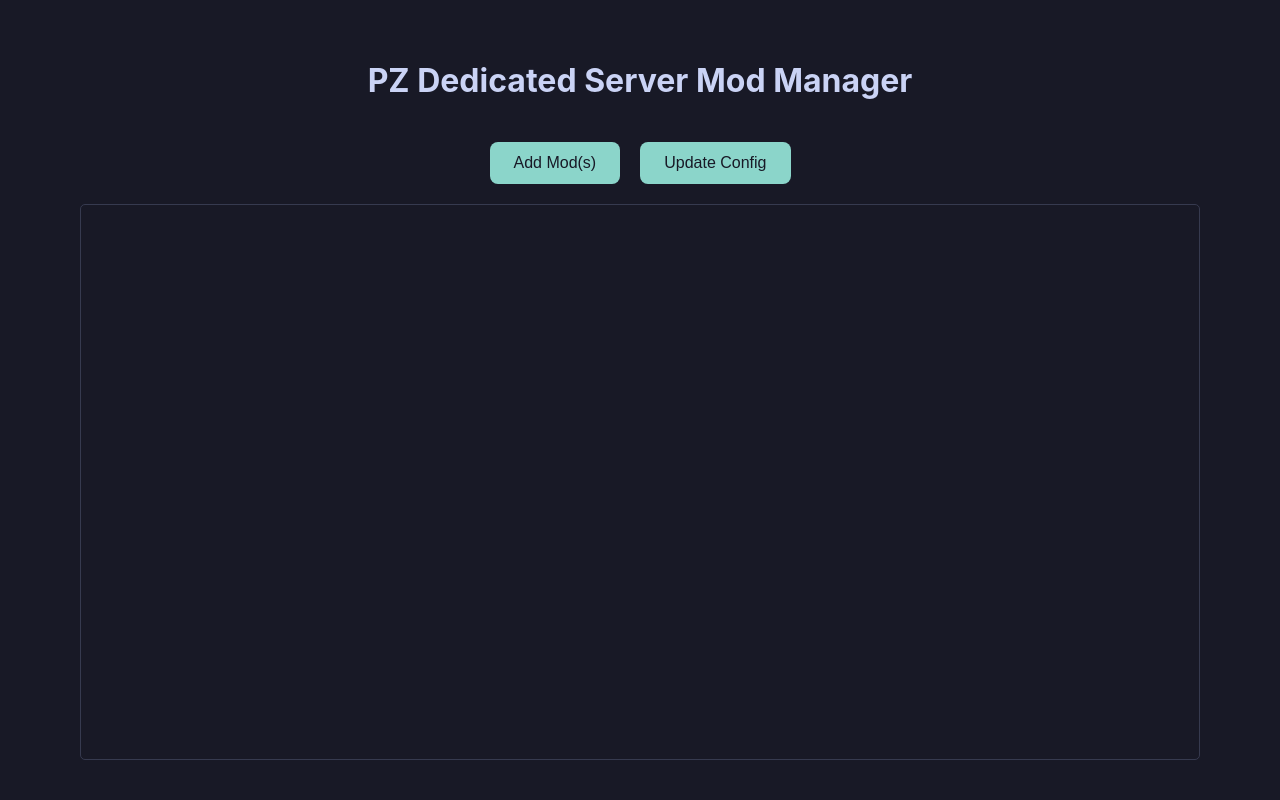
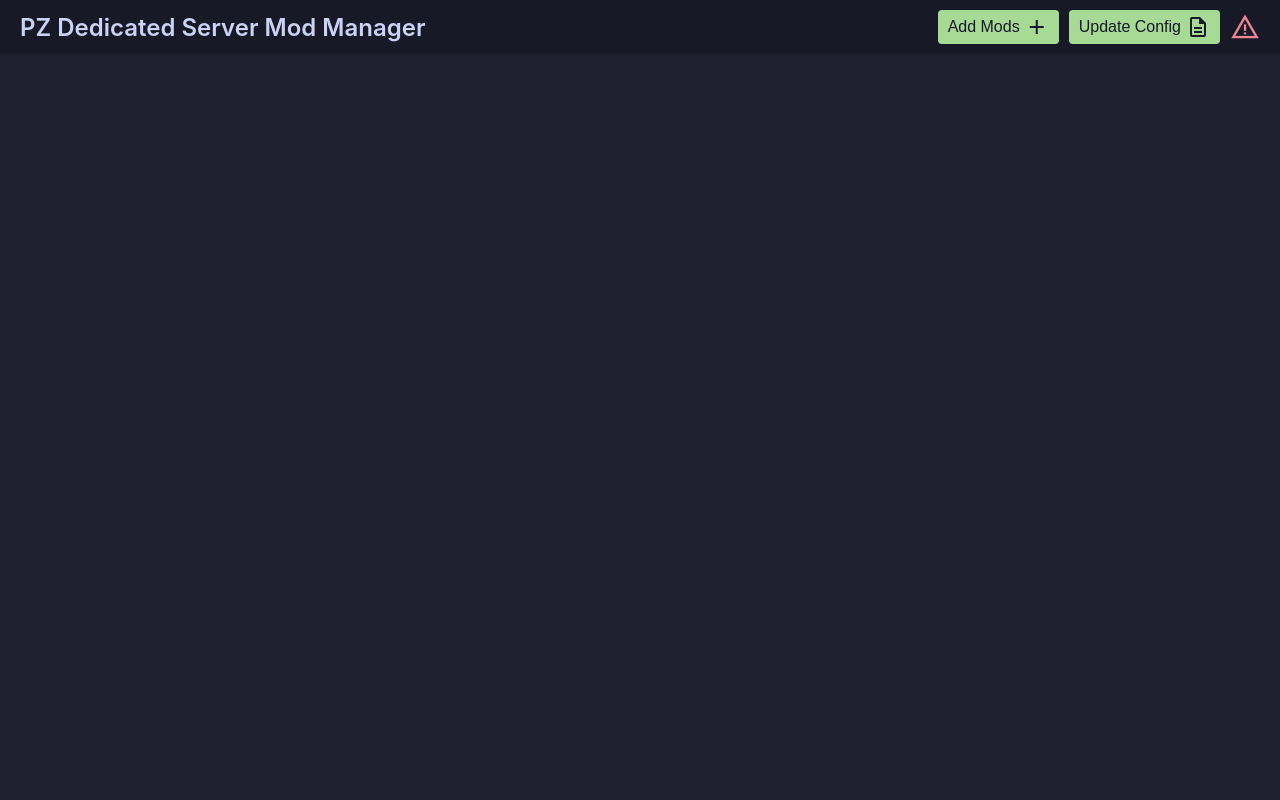
Before and after one commit to Grang404/Zomboid-Mod-Manager, a Flask app: page / in a window 1280 px wide. Run offline with Flask 3, Linux system fonts and the light colour scheme; data that the repository does not hold is empty.

Commit message:
lil cooked but big refacting in progress :D

```diff
--- a/app.py
+++ b/app.py
@@ -216,5 +216,5 @@ def get_mods_config():
 if __name__ == "__main__":
     os.makedirs("static", exist_ok=True)
     os.makedirs("templates", exist_ok=True)
-    print(app.url_map)
+    # print(app.url_map)
     app.run(debug=True)
--- a/static/css/styles.css
+++ b/static/css/styles.css
@@ -27,71 +27,75 @@
 	--ctp-macchiato-crust: #181926;
 }
 
-body {
-	font-family: -apple-system, BlinkMacSystemFont, "Segoe UI", Roboto, Helvetica, Arial, sans-serif;
-	max-width: 1200px;
-	margin: 0 auto;
-	padding: 20px;
-	background: var(--ctp-macchiato-crust);
-	color: var(--ctp-macchiato-text);
-	min-height: 100vh;
-	box-sizing: border-box;
-	overflow: hidden;
-}
-
-.container {
-	border-radius: 8px;
-	padding: 20px;
-	height: calc(100vh - 40px);
-	display: flex;
-	flex-direction: column;
+* {
+	margin: 0;
+	padding: 0;
 	box-sizing: border-box;
 }
 
-.header {
-	text-align: center;
-	margin-bottom: 20px;
+body {
+	font-family: -apple-system, BlinkMacSystemFont, "Segoe UI", Roboto, Helvetica, Arial, sans-serif;
+	background: var(--ctp-macchiato-mantle);
+	color: var(--ctp-macchiato-text);
 }
 
-.button-container {
+.navbar {
+	display: flex;
+	justify-content: space-between;
+	align-items: center;
+	background-color: var(--ctp-macchiato-crust);
+	color: var(--ctp-macchiato-text);
+	padding: 10px 20px;
+}
+
+.navbar h1 {
+	font-size: 1.5rem;
+	font-weight: 600;
+}
+
+.navbar-actions {
+	display: flex;
+	gap: 10px;
+}
+
+.navbar-actions button {
+	background: none;
+	background-color: var(--ctp-macchiato-green);
+	color: var(--ctp-macchiato-crust);
+	border: none;
+	cursor: pointer;
 	display: flex;
 	align-items: center;
-	justify-content: center;
-	gap: 20px;
-	margin-bottom: 20px;
+	gap: 5px;
+	font-size: 16px;
+	padding: 5px 10px;
+	border-radius: 4px;
+	transition: background-color 0.3s;
 }
 
-.styled-button {
+.navbar-actions button:hover {
 	background-color: var(--ctp-macchiato-teal);
-	color: var(--ctp-macchiato-crust);
-	border: none;
-	padding: 12px 24px;
-	border-radius: 8px;
-	cursor: pointer;
-	font-size: 1em;
-	transition: background-color 0.2s, transform 0.2s;
 }
 
-.styled-button:hover {
-	transform: scale(1.05);
+.navbar-actions .material-icons {
+	font-size: 24px;
 }
 
-.styled-button:active {
-	transform: scale(0.98);
-}
-
-.styled-button:focus {
-	outline: none;
-}
-
-#warning-icon {
+#warningIcon {
 	font-size: 30px;
 	cursor: pointer;
 	transition: transform 0.3s ease;
 	color: var(--ctp-macchiato-red);
+	display: flex !important;
+	align-items: center;
+	justify-content: center;
+	visibility: visible;
+	width: auto;
+	/* Ensure it takes up space */
+	height: auto;
 }
 
-#warning-icon:hover {
+#warningIcon:hover {
 	transform: rotate(20deg);
 }
 
@@ -106,31 +110,38 @@ body {
 	z-index: 1000;
 }
 
-#warning-icon:hover+#tooltip {
-	display: block;
+/*#warning-icon:hover+#tooltip {*/
+/*	display: block;*/
+/*}*/
+
+.container {
+	width: 100%;
+	height: calc(100vh - 60px);
+	overflow-y: auto;
+	padding: 20px;
+	background-color: var(--ctp-macchiato-mantle);
 }
 
 .mod-list {
-	flex: 1;
-	overflow-y: auto;
-	padding: 1.5rem 1rem;
-	border: 1px solid var(--ctp-macchiato-surface0);
-	border-radius: 5px;
+	display: flex;
+	flex-direction: column;
+	gap: 10px;
 }
 
 .mod-item {
+	background: var(--ctp-macchiato-surface0);
+	transition: background-color 0.2s;
+	padding: 12px;
+	border-radius: 5px;
+	box-shadow: 0 2px 5px rgba(0, 0, 0, 0.1);
 	display: flex;
+	justify-content: space-between;
 	align-items: center;
-	padding: 12px;
-	background: var(--ctp-macchiato-surface0);
-	margin-bottom: 2px;
-	border-radius: 5px;
-	transition: background-color 0.2s;
 	cursor: grab;
+	/*display: flex;*/
 }
 
 .mod-item:hover {
-	/*color: var(--ctp-macchiato-lavender);*/
 	background-color: var(--ctp-macchiato-surface2);
 
 }
@@ -161,6 +172,20 @@ body {
 	flex-grow: 1;
 	/*cursor: grab;*/
 	user-select: none;
+
+}
+
+.mod-title a {
+	color: var(--ctp-macchiato-mauve);
+	text-decoration: none;
+	font-weight: bold;
+	transition: color 0.3s ease, text-shadow 0.3s ease;
+}
+
+.mod-title a:hover {
+	cursor: pointer;
+	color: var(--ctp-macchiato-pink);
+	text-shadow: 0 0 10px rgba(255, 105, 180, 0.7);
 }
 
 .mod-actions {
--- a/static/js/script.js
+++ b/static/js/script.js
@@ -12,7 +12,6 @@ async function loadMods() {
   }
 }
 
-// Trigger the modal after saving mods (in saveMods function)
 async function saveMods() {
   const modOrder = Array.from(document.querySelectorAll(".mod-item")).map(
     (item, index) => ({
@@ -21,6 +20,7 @@ async function saveMods() {
       load_order: index + 1,
     }),
   );
+
   // TODO: Change alert(), kinda ugly
   try {
     const response = await fetch("/api/mods", {
@@ -49,7 +49,7 @@ async function checkMissingModID() {
       return !modId || modId.trim() === "";
     });
 
-    const warningIcon = document.getElementById("warning-icon");
+    const warningIcon = document.getElementById("warningIcon");
 
     // Show or hide warning icon based on missing mod IDs
     if (missingModIDs.length === 0) {
@@ -174,7 +174,9 @@ function renderMods() {
       (mod, index) => `
       <div class="mod-item" data-id="${mod.id}">
           <span class="mod-title">${mod.load_order}</span>
-          <span class="mod-title">${mod.title}</span>
+          <span class="mod-title">
+              <a href="${mod.url}" target="_blank">${mod.title}</a>
+          </span>
           <div class="mod-controls">
               <button class="icon-button move-top" onclick="moveToTop(${index}); saveMods();" title="Move to top">
                 <span class="material-symbols-outlined">
--- a/templates/index.html
+++ b/templates/index.html
@@ -15,23 +15,24 @@
     <script src="https://cdnjs.cloudflare.com/ajax/libs/Sortable/1.15.0/Sortable.min.js"></script>
   </head>
   <body>
+    <nav class="navbar">
+      <h1>PZ Dedicated Server Mod Manager</h1>
+      <div class="navbar-actions">
+        <button id="addMod">
+          Add Mods
+          <i class="material-symbols-outlined"> add </i>
+        </button>
+        <button id="updateConfig">
+          Update Config
+          <i class="material-symbols-outlined"> description </i>
+        </button>
+        <!--<button id="warningIcon">-->
+        <i id="warningIcon" class="material-symbols-outlined"> warning </i>
+        <!--</button>-->
+      </div>
+    </nav>
+
     <div class="container">
-      <div class="header">
-        <h1>PZ Dedicated Server Mod Manager</h1>
-      </div>
-      <div class="button-container">
-        <button id="addMod" class="styled-button">Add Mod(s)</button>
-        <button
-          class="styled-button"
-          id="update_config"
-          onclick="updateConfig()"
-        >
-          Update Config
-        </button>
-
-        <span class="material-symbols-outlined" id="warning-icon">warning</span>
-      </div>
-
       <div class="mod-list" id="modList">
         <!-- Mods will be inserted here by JavaScript -->
       </div>
```
